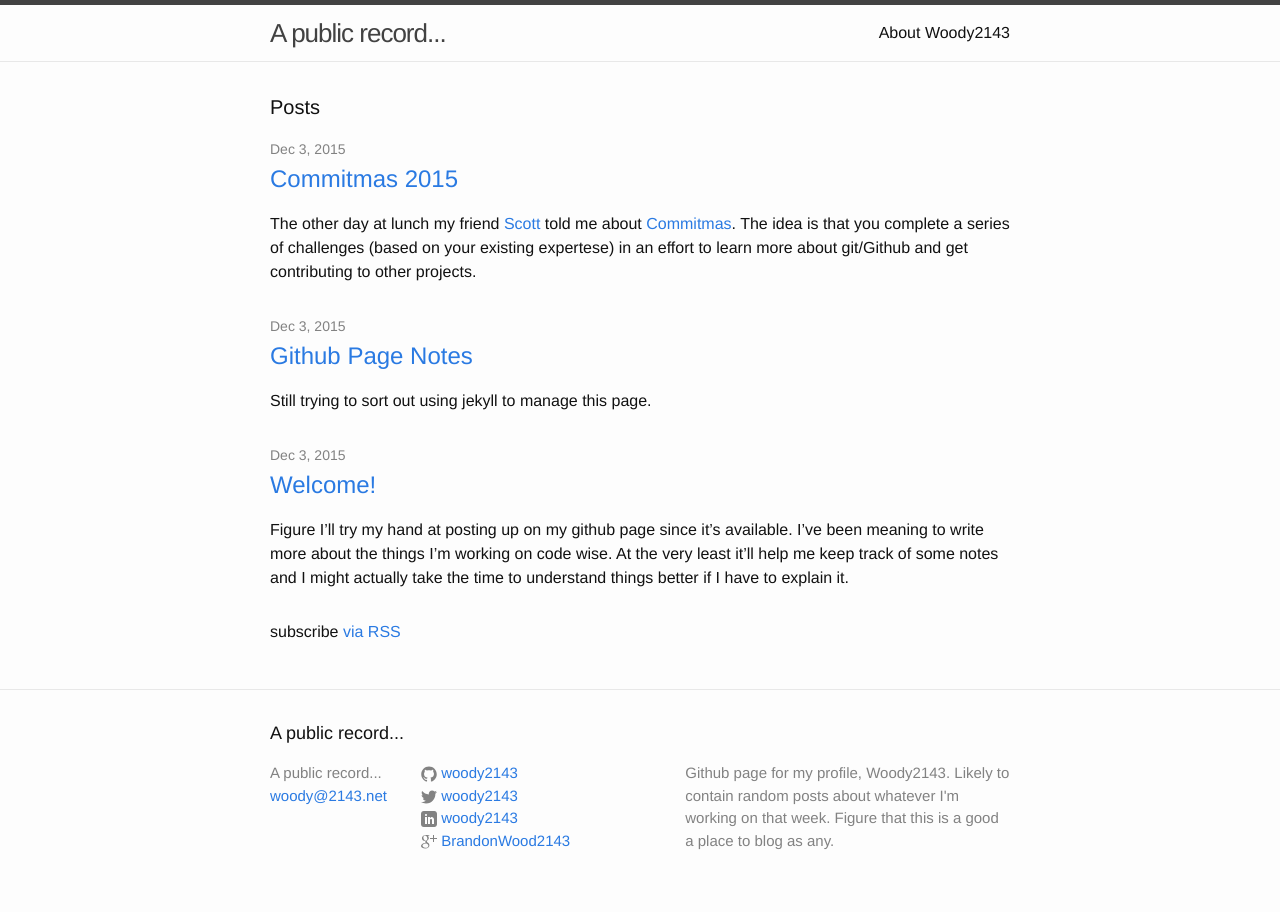
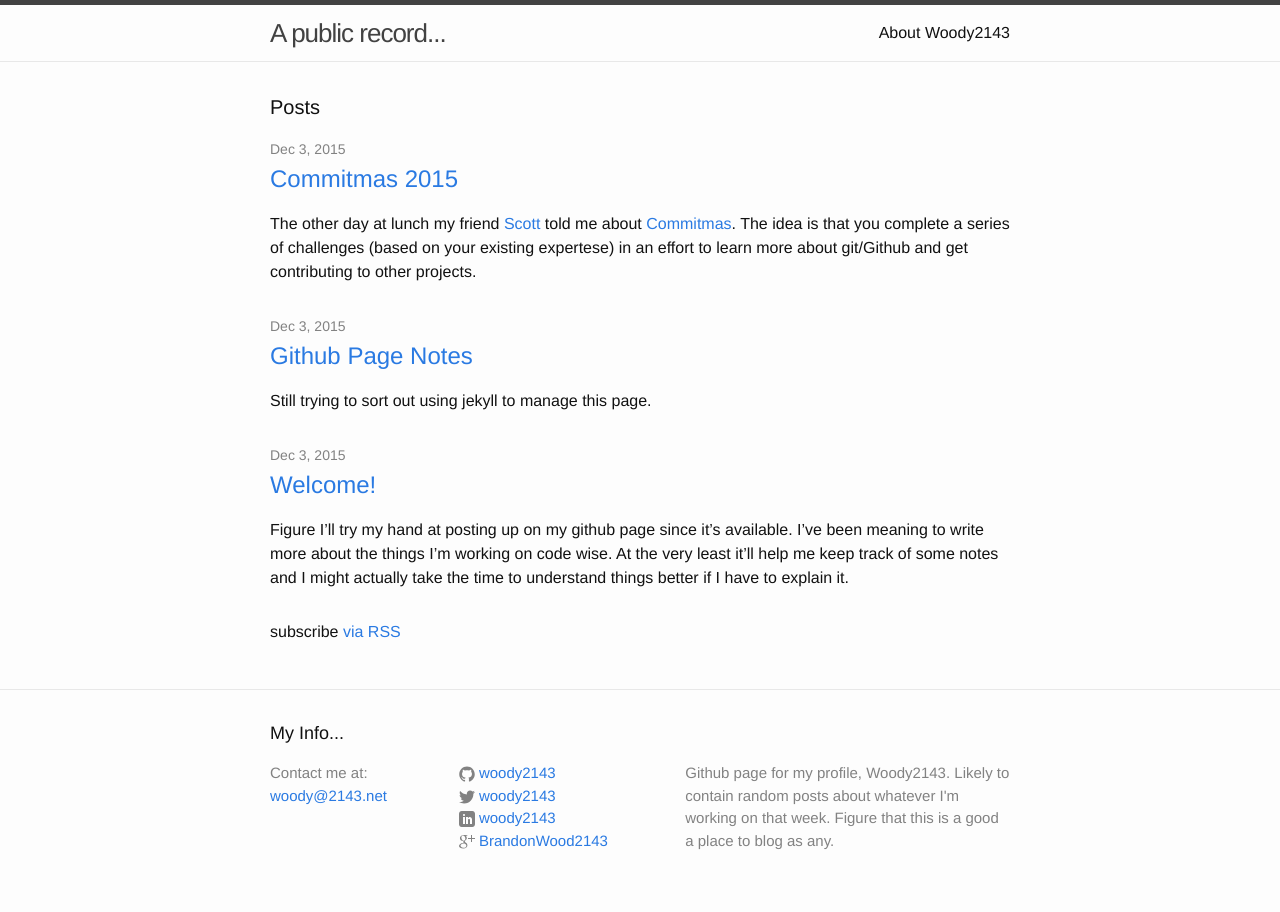
Before and after one commit to Woody2143/woody2143.github.io, a Jekyll site: the page built from index.html, in a window 1280 px wide. Built offline with Jekyll 4.4.1, drawn with Linux system fonts in a browser that asks for light colours.

Commit message:
adjusted footer some

```diff
--- a/_includes/footer.html
+++ b/_includes/footer.html
@@ -2,12 +2,12 @@
 
   <div class="wrapper">
 
-    <h2 class="footer-heading">{{ site.title }}</h2>
+    <h2 class="footer-heading">My Info...</h2>
 
     <div class="footer-col-wrapper">
       <div class="footer-col  footer-col-1">
         <ul class="contact-list">
-          <li>{{ site.title }}</li>
+          <li>Contact me at:</li>
           <li><a href="mailto:{{ site.email }}">{{ site.email }}</a></li>
         </ul>
       </div>
--- a/_sass/_layout.scss
+++ b/_sass/_layout.scss
@@ -121,13 +121,13 @@
 }
 
 .footer-col-1 {
-    width: -webkit-calc(20% - (#{$spacing-unit} / 2));
-    width:         calc(20% - (#{$spacing-unit} / 2));
+    width: -webkit-calc(25% - (#{$spacing-unit} / 2));
+    width:         calc(25% - (#{$spacing-unit} / 2));
 }
 
 .footer-col-2 {
-    width: -webkit-calc(35% - (#{$spacing-unit} / 2));
-    width:         calc(35% - (#{$spacing-unit} / 2));
+    width: -webkit-calc(30% - (#{$spacing-unit} / 2));
+    width:         calc(30% - (#{$spacing-unit} / 2));
 }
 
 .footer-col-3 {
```
